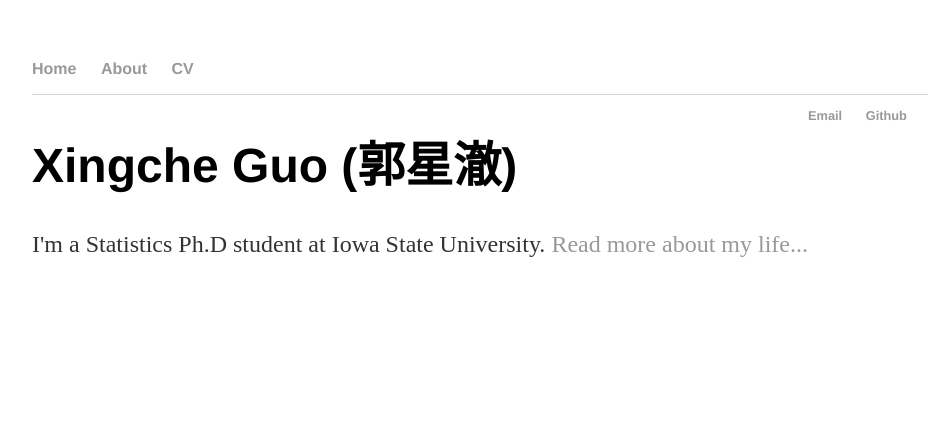
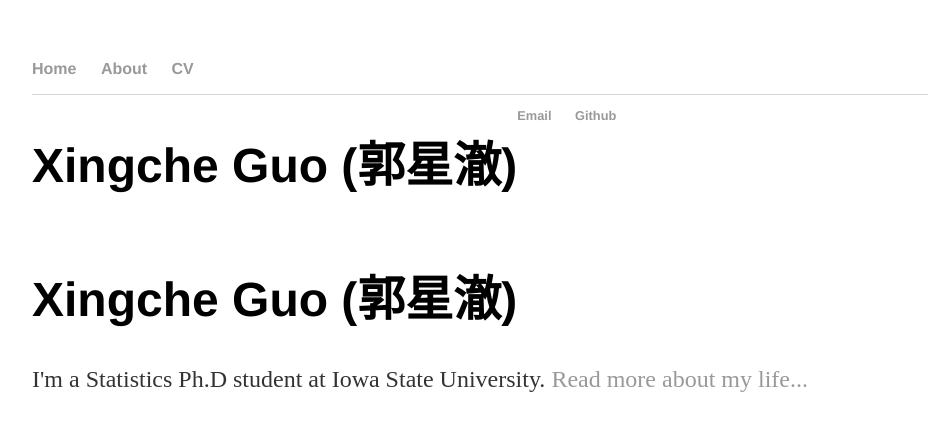
Before and after one commit to xingcheg/xingcheg.github.io, a Jekyll site: the page built from index.html, in a window 1280 px wide. Shown: the top 431 px of the page, without its empty margins (160-1098 px from the left). Built offline with Jekyll 4.4.1, drawn with Linux system fonts in a browser that asks for light colours.

Commit message:
Update default.html

```diff
--- a/_layouts/default.html
+++ b/_layouts/default.html
@@ -15,7 +15,9 @@
 			</nav>
 			<div class="container">
 				<div class="row">
-                        		<div class="column"></div>
+                        		<div class="column">
+					<h1>Xingche Guo (郭星澈)</h1>
+					</div>
   					<div class="column">{{ content }}</div>
 				</div>
 
```
